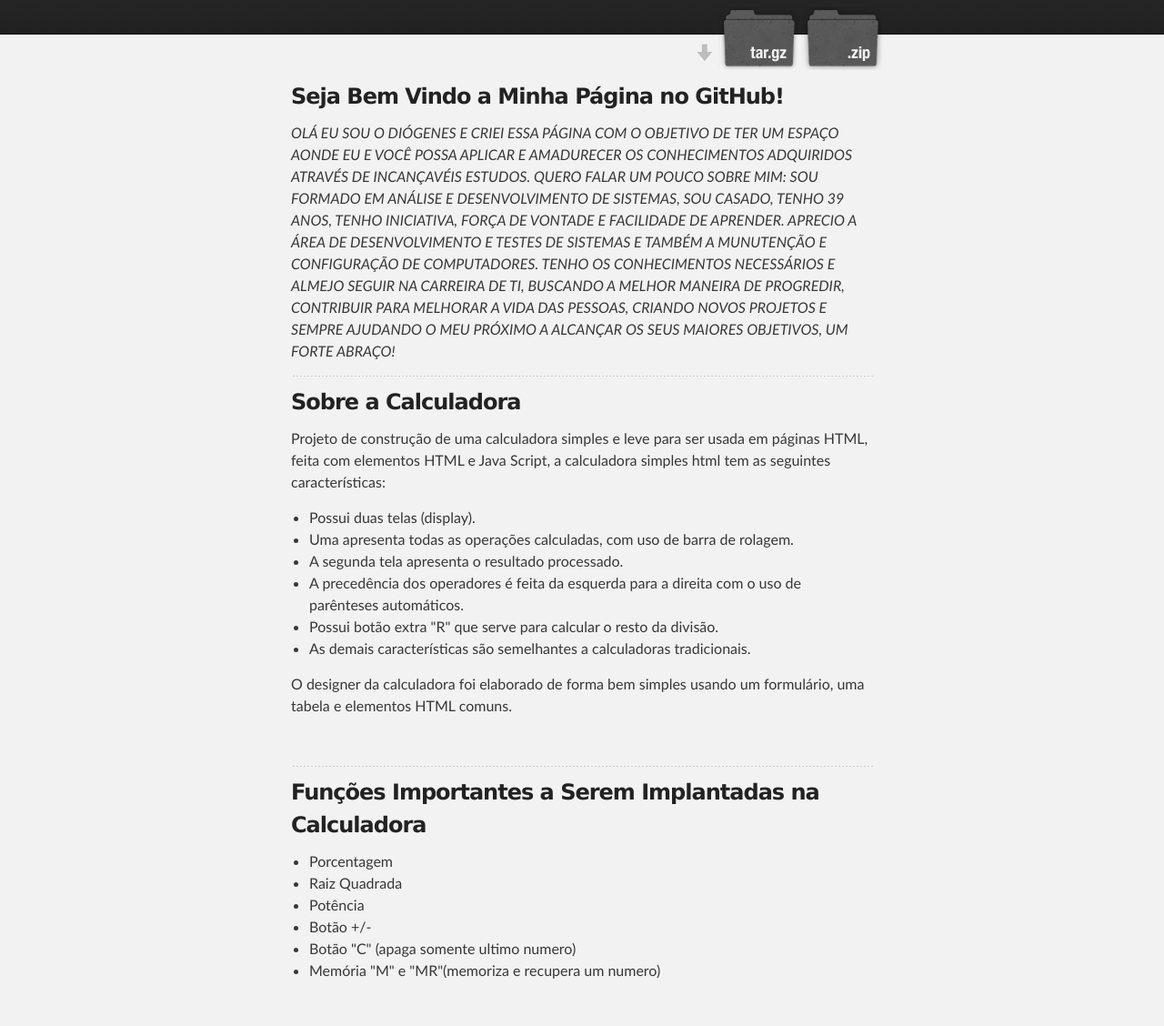
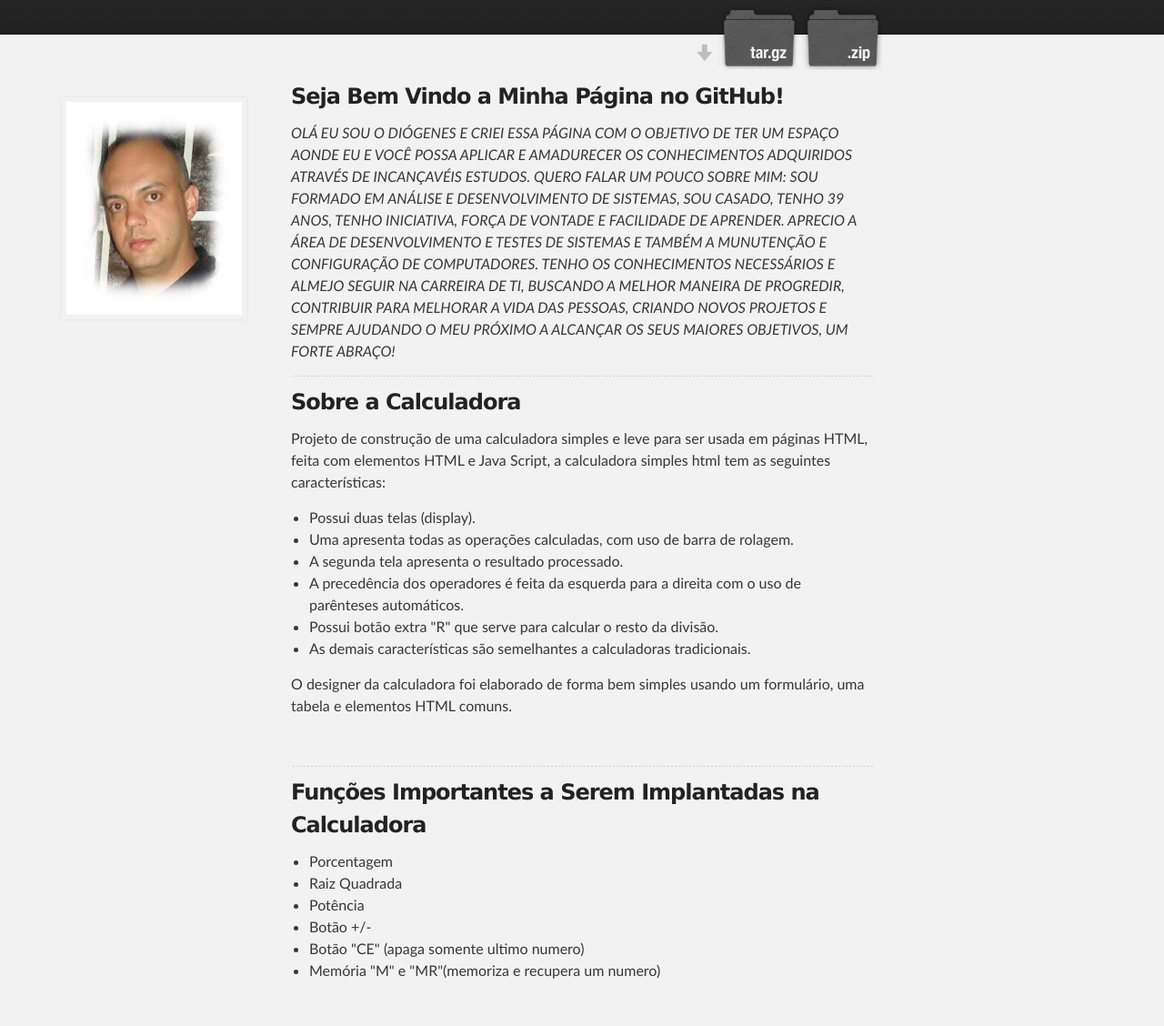
Before and after one commit to diogenesNegreiros/calculatorHTML, a plain HTML site: page index.html in a window 1280 px wide. Shown: the part 172-1300 px from the top of the page at 91% size. Drawn offline with Linux system fonts and the light colour scheme.

Commit message:
ATUALIZAÇÃO
FOTO DO AUTOR E CORREÇÃO DO BOTÃO C

```diff
--- a/index.html
+++ b/index.html
@@ -58,6 +58,7 @@
       <section id="main_content" class="inner">
         <h3>
 <a id="welcome-to-github-pages" class="anchor" href="#welcome-to-github-pages" aria-hidden="true"><span class="octicon octicon-link"></span></a>
+<img  src="images/EU.png">
 Seja Bem Vindo a Minha Página no GitHub!</h3>
 
 <h4><p>   OLÁ  EU SOU O DIÓGENES E CRIEI ESSA PÁGINA COM O OBJETIVO DE TER UM ESPAÇO AONDE EU  E VOCÊ POSSA APLICAR E AMADURECER OS CONHECIMENTOS ADQUIRIDOS ATRAVÉS DE  INCANÇAVÉIS ESTUDOS. QUERO FALAR UM POUCO SOBRE MIM: SOU FORMADO EM ANÁLISE E  DESENVOLVIMENTO DE SISTEMAS, SOU CASADO, TENHO 39 ANOS, TENHO INICIATIVA,  FORÇA DE VONTADE E FACILIDADE DE APRENDER. APRECIO A ÁREA DE DESENVOLVIMENTO E  TESTES DE SISTEMAS E TAMBÉM A MUNUTENÇÃO E CONFIGURAÇÃO DE COMPUTADORES. TENHO  OS CONHECIMENTOS NECESSÁRIOS E ALMEJO SEGUIR NA CARREIRA DE TI, BUSCANDO A  MELHOR MANEIRA DE PROGREDIR, CONTRIBUIR PARA MELHORAR A VIDA DAS PESSOAS,  CRIANDO NOVOS PROJETOS E SEMPRE AJUDANDO O MEU PRÓXIMO A ALCANÇAR OS SEUS  MAIORES OBJETIVOS, UM FORTE ABRAÇO!</p></h4>
@@ -84,7 +85,7 @@ Seja Bem Vindo a Minha Página no GitHub!</h3>
   <li>Raiz Quadrada</li>
   <li>Potência</li>
   <li>Botão +/-</li>
-  <li>Botão &quot;C&quot; (apaga somente ultimo numero)</li>
+  <li>Botão &quot;CE&quot; (apaga somente ultimo numero)</li>
   <li>Memória &quot;M&quot; e &quot;MR&quot;(memoriza e recupera um numero)</li>
 </ul>
 
@@ -144,9 +145,9 @@ Seja Bem Vindo a Minha Página no GitHub!</h3>
 
     <tr>
      <td height="28" colspan="2" align="center" scope="col">
-     <input type="button" name="button0" id="button" value="     CE    " onClick = apagar()></td>
+     <input type="button" name="button0" id="button" value="       C      " onClick = apagar()></td>
      <td align="center" scope="col" colspan="2">
-     <input type="button" name="button" id="button" value="       =       " onClick = processamento()  ></td>
+     <input type="button" name="button" id="button"  value="       =      " onClick = processamento()  ></td>
 
   </table>
 
--- a/stylesheets/stylesheet.css
+++ b/stylesheets/stylesheet.css
@@ -135,18 +135,20 @@ strong {
 }
 
 img {
-  position: relative;
+	position: absolute;
 	margin: 0 auto;
 	max-width: 739px;
 	padding: 5px;
 	margin: 10px 0 10px 0;
 	border: 1px solid #ebebeb;
-
+	alignment-adjust: baseline;
 	box-shadow: 0 0 5px #ebebeb;
 	-webkit-box-shadow: 0 0 5px #ebebeb;
 	-moz-box-shadow: 0 0 5px #ebebeb;
 	-o-box-shadow: 0 0 5px #ebebeb;
 	-ms-box-shadow: 0 0 5px #ebebeb;
+	left: -243px;
+	top: 58px;
 }
 
 p img {
```
Also changed, not shown: images/EU.png (added). Lines whose indentation alone changed are shown as unchanged.
